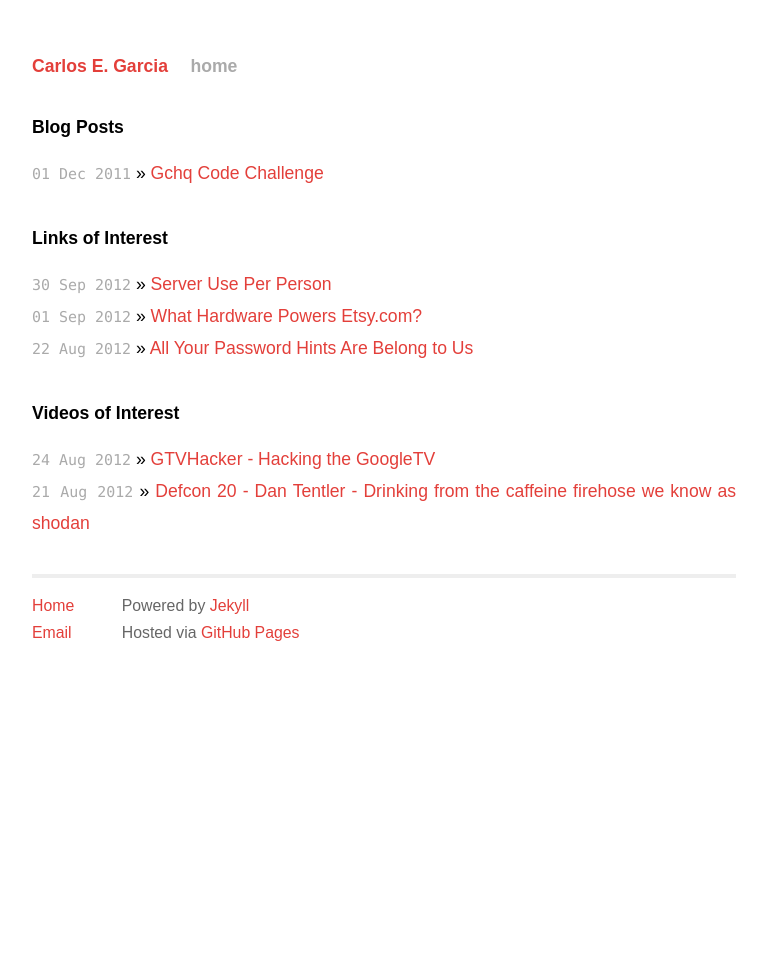
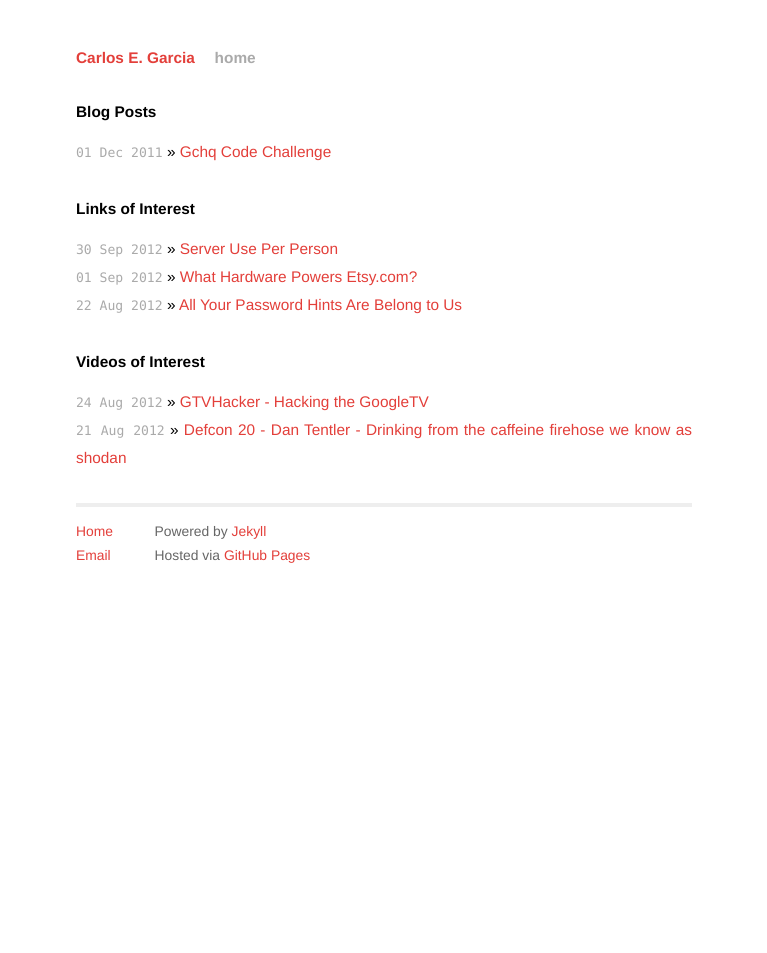
Before and after one commit to cgar/cgar.github.com, a Jekyll site: the page built from index.html, in a window 1280 px wide. Shown: the whole page, without its empty margins (256-1023 px from the left). Built offline with Jekyll 4.4.1, drawn with Linux system fonts in a browser that asks for light colours; some web fonts are replaced; Markdown is read by kramdown in place of the engine named in the settings.

Commit message:
no go with google webfonts

```diff
--- a/_layouts/layout.html
+++ b/_layouts/layout.html
@@ -10,9 +10,6 @@
 
    <!-- Homepage CSS -->
    <link rel="stylesheet" href="/css/screen.css" type="text/css" media="screen, projection" />
-
-   <!-- Google Web fonts -->
-   <link href='http://fonts.googleapis.com/css?family=Droid+Sans' rel='stylesheet' type='text/css'>
 
 </head>
 <body>
--- a/css/screen.css
+++ b/css/screen.css
@@ -17,8 +17,8 @@ html, body {
 
 body {
   background-color: white;
-  /* font: 14px "Helvetica Neue", Helvetica, Arial, sans-serif;  */
-  font: 16px 'Droid Sans', sans-serif;
+  font: 14px "Helvetica Neue", Helvetica, Arial, sans-serif;
+  /* font: 16px 'Droid Sans', sans-serif; */
   *font-size: 100%; /* small; */
   text-align: center;
 }
```
